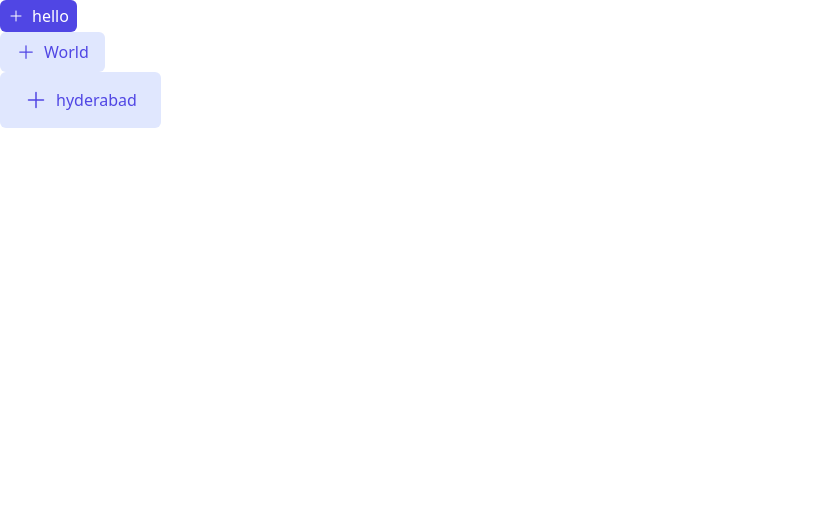
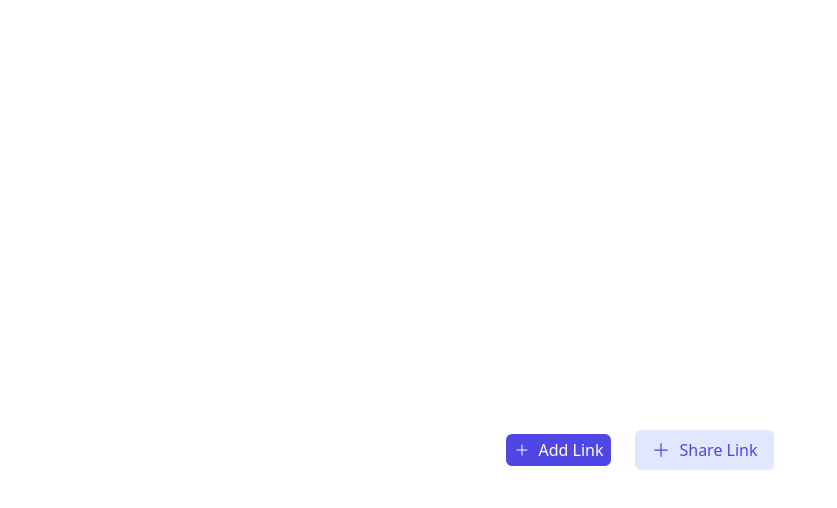
Before and after one commit to Mohfazam/SecondBrain, a React (Vite) app in the folder Frontend/: page / in a window 1280 px wide. Shown: the top 508 px of the page, without its empty margins (0-837 px from the left). Built offline with nearby package versions, Linux system fonts and the light colour scheme.

Commit message:
Generic Button

```diff
--- a/Frontend/src/App.tsx
+++ b/Frontend/src/App.tsx
@@ -8,11 +8,11 @@ function App() {
 
 
   return (
-    <>
-      <Button startIcon={<Plus size='sm' />} size="sm" variant='primary' text='hello'></Button>
-      <Button startIcon={<Plus size='md' />} size="md" variant='secondary' text='World'></Button>
-      <Button startIcon={<Plus size='lg' />} size="lg" variant='secondary' text='hyderabad'></Button>
-    </>
+    <div className='2-full h-[900px] flex justify-center items-center gap-6'>
+      <Button startIcon={<Plus size='sm' />} size="sm" variant='primary' text='Add Link'></Button>
+      <Button startIcon={<Plus size='md' />} size="md" variant='secondary' text='Share Link'></Button>
+      {/* <Button startIcon={<Plus size='lg' />} size="lg" variant='secondary' text='hyderabad'></Button> */}
+    </div>
   )
 }
 
```
